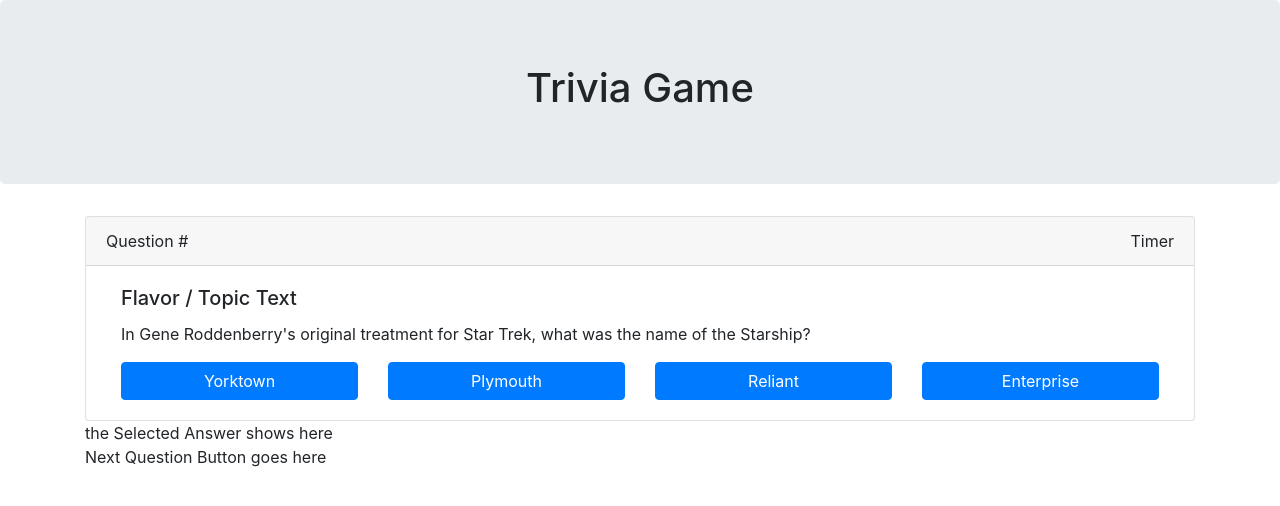
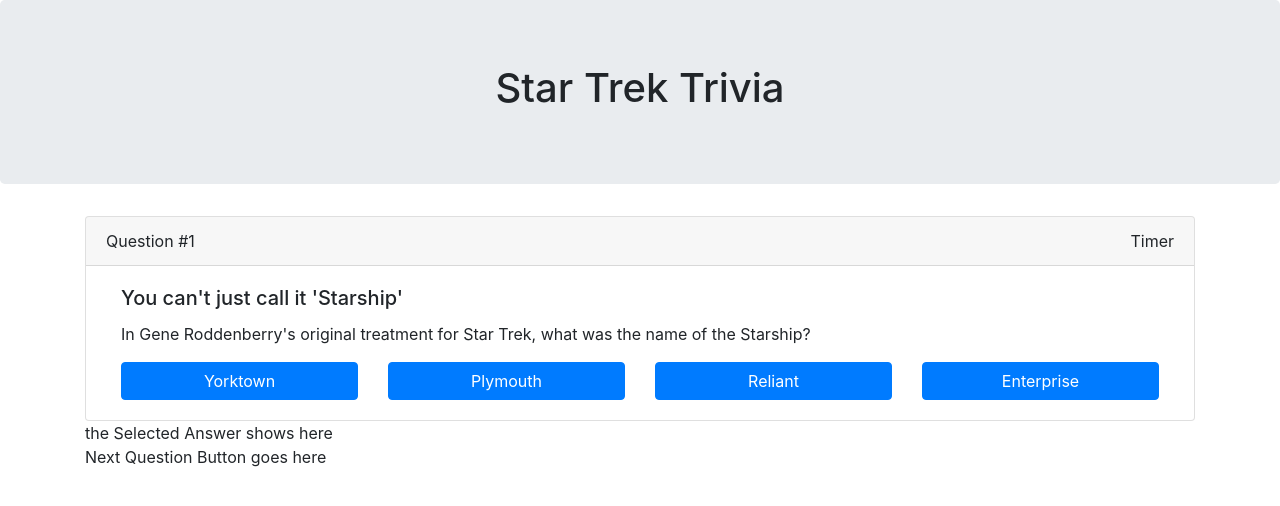
Before and after one commit to golemheavy/TriviaEngine, a plain HTML site: page index.html in a window 1280 px wide. Drawn offline with nearby package versions, Linux system fonts and the light colour scheme.

Commit message:
logic improving

```diff
--- a/assets/javascript/app.js
+++ b/assets/javascript/app.js
@@ -6,69 +6,69 @@
 // trivia questions lifted from:
 // http://www.usefultrivia.com/tv_trivia/star_trek_trivia_index.html
 const questionData = [
-
 	{
 		question:	"In Gene Roddenberry's original treatment for Star Trek, what was the name of the Starship?",
+		flavor:		"You can't just call it 'Starship'",
 		answers:	["Yorktown","Plymouth","Reliant","Enterprise"],
 		correctAnswerIndex: 0
 	},
-
 	{
 		question:	"What is Sulu's primary position on the U.S.S. Enterprise?",
+		flavor:		"How Are You, Hikaru",
 		answers:	["Helmsman","Science Officer","Navigator","Chief Engineer"],
 		correctAnswerIndex: 0
 	},
-
 	{
 		question:	"Which Star Trek captain has an artificial heart?",
+		flavor:		"Have a Heart",
 		answers:	["Jonathan Archer","Benjamin Sisko","Jean-Luc Picard","Kathryn Janeway"],
 		correctAnswerIndex: 2
 	},
-
 	{
 		question:	"Who was the first Vulcan science officer aboard the starship Enterprise?",
+		flavor:		"Priority Matters",
 		answers:	["Spock","T'pol","Tuvok","Sarek"],
 		correctAnswerIndex: 1
 	},
-
 	{
 		question:	"Which alien race did Ronald Reagan say reminded him of Congress?",
+		flavor:		"Filed under 'Presidential Wit'",
 		answers:	["Borg","Vulcans","Klingons","Ferengi"],
 		correctAnswerIndex: 0
 	},
-
 	{
 		question:	"Which species was the first to discover warp drive?",
+		flavor:		"Big Kids on the Block",
 		answers:	["Klingons","Humans","Borg","Vulcans"],
 		correctAnswerIndex: 3
 	},
-
 	{
 		question:	"Which Star Trek actor originally devised the Klingon language?",
+		flavor:		"A Rare and Cunning Linguist",
 		answers:	["Michael Ansara","James Doohan","Mark Lenard","Leonard Nimoy"],
 		correctAnswerIndex: 0
 	},
-
 	{
 		question:	"What character was adopted by the Vulcan ambassador Sarek?",
+		flavor:		"Cultural Exchange",
 		answers:	["Spock","Sybok","Sylvia Tilly","Michael Burnham"],
 		correctAnswerIndex: 0
 	}
-
 ];
 
 var textElements = {
 	selectedAnswerText	: document.getElementById("selected-answer"),
 	questionText		: document.getElementById("question-text"),
+	flavorText			: document.getElementById("flavor-text"),
+	questionNumberText	: document.getElementById("question-number"),
 	answerButtonOne		: document.getElementById("choice-1"),
 	answerButtonTwo		: document.getElementById("choice-2"),
 	answerButtonThree	: document.getElementById("choice-3"),
 	answerButtonFour	: document.getElementById("choice-4")
 };
 
-
 function clickListener(event) {
-	if (gameOver) { document.removeEventListener('click', clickListener); return; } // also need to display game over message
+	if (gameOver) { document.removeEventListener('click', clickListener); return; } // also need to display game over message, and clear interval
 	var clickedValue = event.target;
 	if (clickedValue.attributes[1]) {
 		if (clickedValue.attributes[1].value.includes("choice-btn")) {
@@ -83,17 +83,17 @@
 function nextQuestion() {
 
 	//need to deactivate selected button here
-
 	if (questionIndex < questionData.length) {
 		textElements.questionText.textContent = questionData[questionIndex].question;
+		textElements.flavorText.textContent = questionData[questionIndex].flavor;
+		textElements.questionNumberText.textContent = "Question #" + parseInt(questionIndex + 1);
 		textElements.answerButtonOne.textContent = questionData[questionIndex].answers[0];
 		textElements.answerButtonTwo.textContent = questionData[questionIndex].answers[1];
 		textElements.answerButtonThree.textContent = questionData[questionIndex].answers[2];
 		textElements.answerButtonFour.textContent = questionData[questionIndex].answers[3];
 		questionIndex++;
 	}
-	else {clearInterval(questionInterval); return;} // display game over message and remove click listened and clear interval
-
+	else {clearInterval(questionInterval); return; gameOver = true; } // display game over message and remove click listener and clear interval
 }
 
 function gameLoop() {
--- a/index.html
+++ b/index.html
@@ -4,13 +4,13 @@
     <meta charset="UTF-8">
     <meta name="viewport" content="width=device-width, initial-scale=1, shrink-to-fit=no">
     <meta http-equiv="X-UA-Compatible" content="ie=edge">
-    <title>Trivia Game</title>
+    <title>Star Trek Trivia</title>
 	<!--link rel="stylesheet" href="./reset.css" -->
 	<link rel="stylesheet" href="https://stackpath.bootstrapcdn.com/bootstrap/4.3.1/css/bootstrap.min.css" integrity="sha384-ggOyR0iXCbMQv3Xipma34MD+dH/1fQ784/j6cY/iJTQUOhcWr7x9JvoRxT2MZw1T" crossorigin="anonymous">
 	<link rel="stylesheet" href="./assets/css/style.css">
 </head>
 <body>
-	<div class="jumbotron"><h1>Trivia Game</h1></div>
+	<div class="jumbotron"><h1>Star Trek Trivia</h1></div>
 	<div class="container">
 		<div class="row">
 			<div class="col-12" id="question">
@@ -18,7 +18,7 @@
 					<div class="card-header"><div class="row"><div class="col-auto mr-auto" id="question-number">Question #</div><div class="col-auto" id="timer">Timer</div></div></div>
 					<div class="card-body">
 						<div class="container">
-							<h5 class="card-title">Flavor / Topic Text</h5>
+							<h5 class="card-title" id="flavor-text">Flavor / Topic Text</h5>
 							<p class="card-text" id="question-text">This is the question text.</p>
 							<div class="row">
 								<div class="col-3">
```
